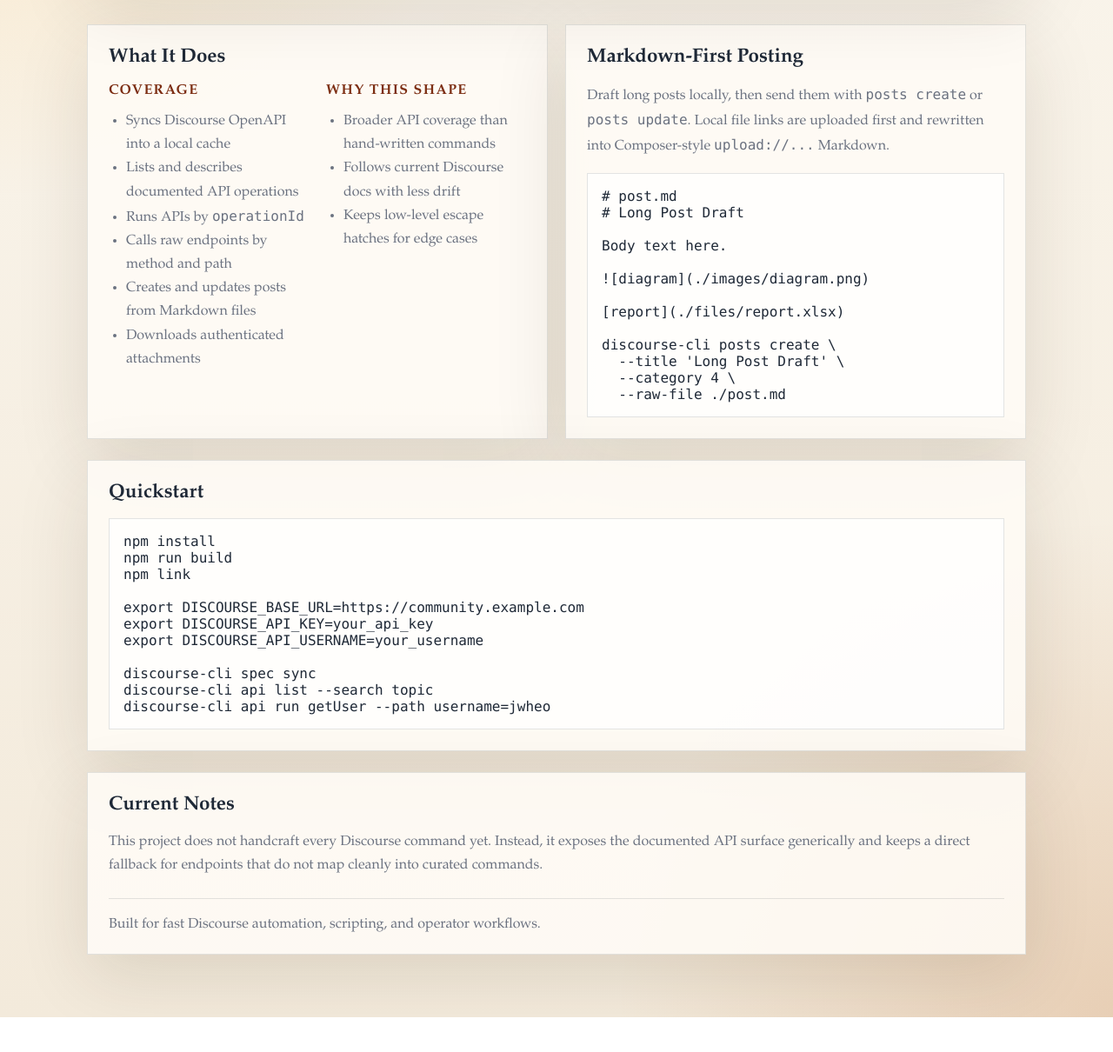
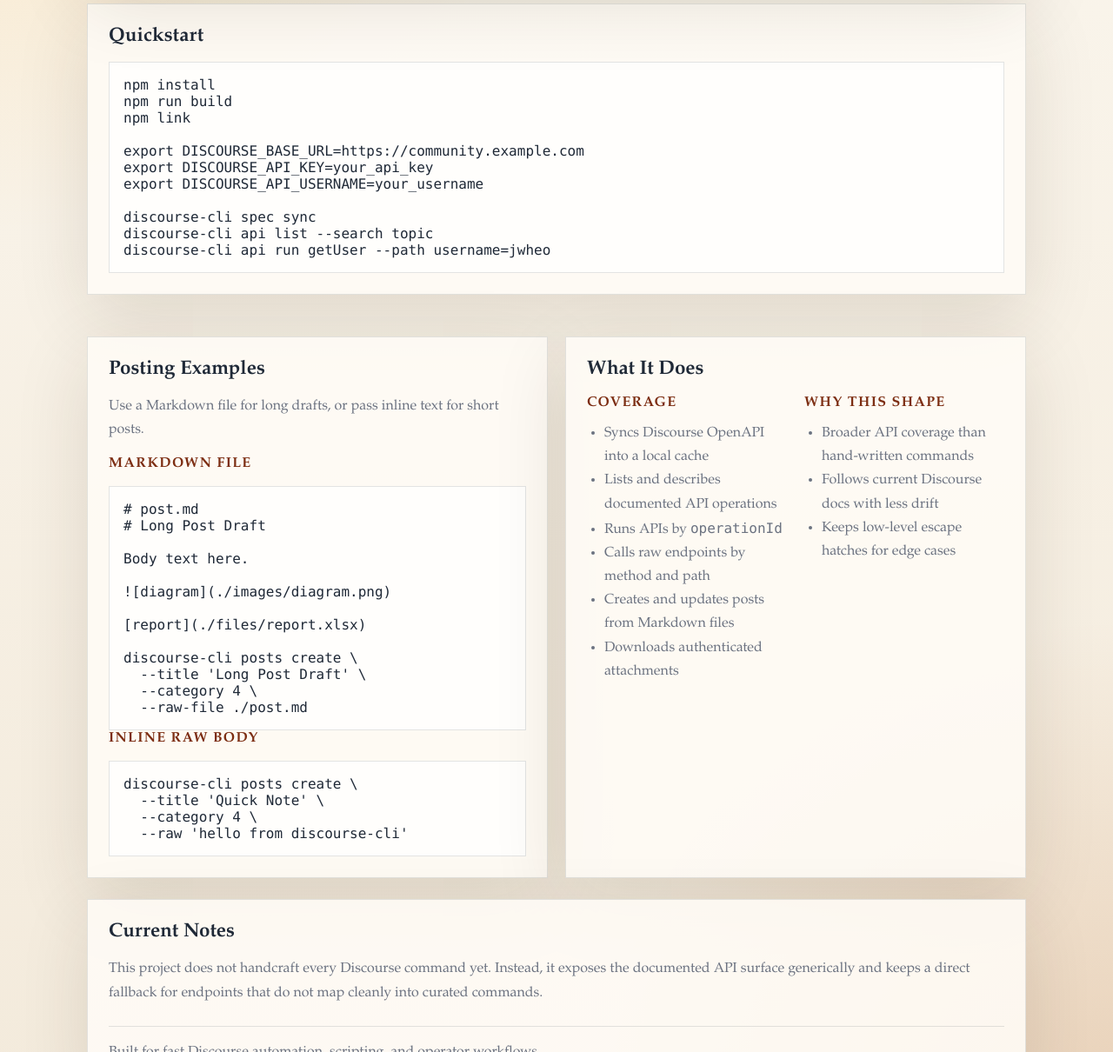
Before and after one commit to zarathucorp/discourse-cli, a website: page site/index.html in a window 1280 px wide. Shown: the part 425-1635 px from the top of the page at 87% size. Before the commit the page ends 1595 px from the top, so only its background shows below. Drawn offline with Linux system fonts and the light colour scheme.

Commit message:
style: reorder homepage posting examples

```diff
--- a/site/index.html
+++ b/site/index.html
@@ -246,7 +246,46 @@
       </section>
 
       <section class="page-stack" data-lang-root="en">
+        <section class="card" id="quickstart-en">
+          <h2>Quickstart</h2>
+          <pre><code>npm install
+npm run build
+npm link
+
+export DISCOURSE_BASE_URL=https://community.example.com
+export DISCOURSE_API_KEY=your_api_key
+export DISCOURSE_API_USERNAME=your_username
+
+discourse-cli spec sync
+discourse-cli api list --search topic
+discourse-cli api run getUser --path username=jwheo</code></pre>
+        </section>
+
         <section class="grid">
+          <article class="card">
+            <h2>Posting Examples</h2>
+            <p>Use a Markdown file for long drafts, or pass inline text for short posts.</p>
+            <h3>Markdown File</h3>
+            <pre><code># post.md
+# Long Post Draft
+
+Body text here.
+
+![diagram](./images/diagram.png)
+
+[report](./files/report.xlsx)
+
+discourse-cli posts create \
+  --title 'Long Post Draft' \
+  --category 4 \
+  --raw-file ./post.md</code></pre>
+            <h3>Inline Raw Body</h3>
+            <pre><code>discourse-cli posts create \
+  --title 'Quick Note' \
+  --category 4 \
+  --raw 'hello from discourse-cli'</code></pre>
+          </article>
+
           <article class="card">
             <h2>What It Does</h2>
             <div class="split">
@@ -271,43 +310,6 @@
               </div>
             </div>
           </article>
-
-          <article class="card">
-            <h2>Markdown-First Posting</h2>
-            <p>
-              Draft long posts locally, then send them with <code>posts create</code> or
-              <code>posts update</code>. Local file links are uploaded first and rewritten into
-              Composer-style <code>upload://...</code> Markdown.
-            </p>
-            <pre><code># post.md
-# Long Post Draft
-
-Body text here.
-
-![diagram](./images/diagram.png)
-
-[report](./files/report.xlsx)
-
-discourse-cli posts create \
-  --title 'Long Post Draft' \
-  --category 4 \
-  --raw-file ./post.md</code></pre>
-          </article>
-        </section>
-
-        <section class="card" id="quickstart-en">
-          <h2>Quickstart</h2>
-          <pre><code>npm install
-npm run build
-npm link
-
-export DISCOURSE_BASE_URL=https://community.example.com
-export DISCOURSE_API_KEY=your_api_key
-export DISCOURSE_API_USERNAME=your_username
-
-discourse-cli spec sync
-discourse-cli api list --search topic
-discourse-cli api run getUser --path username=jwheo</code></pre>
         </section>
 
         <section class="card">
@@ -324,7 +326,46 @@
       </section>
 
       <section class="page-stack lang-ko" data-lang-root="ko">
+        <section class="card" id="quickstart-ko">
+          <h2>빠른 시작</h2>
+          <pre><code>npm install
+npm run build
+npm link
+
+export DISCOURSE_BASE_URL=https://community.example.com
+export DISCOURSE_API_KEY=your_api_key
+export DISCOURSE_API_USERNAME=your_username
+
+discourse-cli spec sync
+discourse-cli api list --search topic
+discourse-cli api run getUser --path username=jwheo</code></pre>
+        </section>
+
         <section class="grid">
+          <article class="card">
+            <h2>포스트 예제</h2>
+            <p>긴 글은 마크다운 파일로 올리고, 짧은 글은 인라인 본문으로 바로 올리면 된다.</p>
+            <h3>마크다운 파일로 올리기</h3>
+            <pre><code># post.md
+# 긴 글 테스트
+
+본문입니다.
+
+![diagram](./images/diagram.png)
+
+[report](./files/report.xlsx)
+
+discourse-cli posts create \
+  --title '긴 글 테스트' \
+  --category 4 \
+  --raw-file ./post.md</code></pre>
+            <h3>그냥 바로 올리기</h3>
+            <pre><code>discourse-cli posts create \
+  --title '짧은 글 테스트' \
+  --category 4 \
+  --raw 'hello from discourse-cli'</code></pre>
+          </article>
+
           <article class="card">
             <h2>무엇을 하나</h2>
             <div class="split">
@@ -349,43 +390,6 @@
               </div>
             </div>
           </article>
-
-          <article class="card">
-            <h2>마크다운 파일로 작성</h2>
-            <p>
-              긴 글은 로컬 마크다운 파일로 먼저 쓴 뒤 <code>posts create</code> 또는
-              <code>posts update</code>로 올릴 수 있다. 로컬 파일 링크는 먼저 업로드되고,
-              본문은 웹 Composer와 같은 <code>upload://...</code> 형식으로 바뀐다.
-            </p>
-            <pre><code># post.md
-# 긴 글 테스트
-
-본문입니다.
-
-![diagram](./images/diagram.png)
-
-[report](./files/report.xlsx)
-
-discourse-cli posts update \
-  --post-id 395 \
-  --raw-file ./post.md \
-  --edit-reason 'revise markdown draft'</code></pre>
-          </article>
-        </section>
-
-        <section class="card" id="quickstart-ko">
-          <h2>빠른 시작</h2>
-          <pre><code>npm install
-npm run build
-npm link
-
-export DISCOURSE_BASE_URL=https://community.example.com
-export DISCOURSE_API_KEY=your_api_key
-export DISCOURSE_API_USERNAME=your_username
-
-discourse-cli spec sync
-discourse-cli api list --search topic
-discourse-cli api run getUser --path username=jwheo</code></pre>
         </section>
 
         <section class="card">
```
